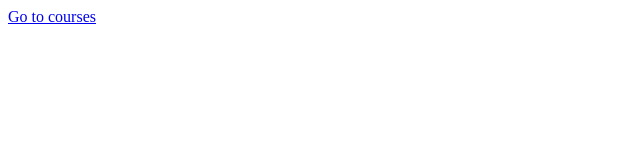
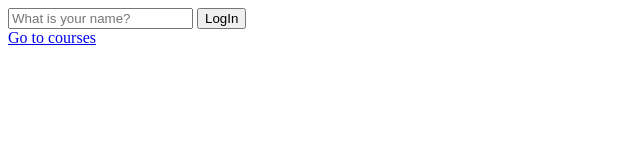
Before and after one commit to tejava7177/vanillaChrome, a plain HTML site: page Login/index.html in a window 1280 px wide. Shown: the whole page, without its empty margins (0-640 px from the left). Drawn offline with Linux system fonts and the light colour scheme.

Commit message:
Update index.html

```diff
--- a/Login/index.html
+++ b/Login/index.html
@@ -8,7 +8,7 @@
     <title>Momentum App</title>
 </head>
 <body>
-    <form id="login-form" class = "hidden">
+    <form id="login-form">
         <input
             required
             maxlength="15"
```
